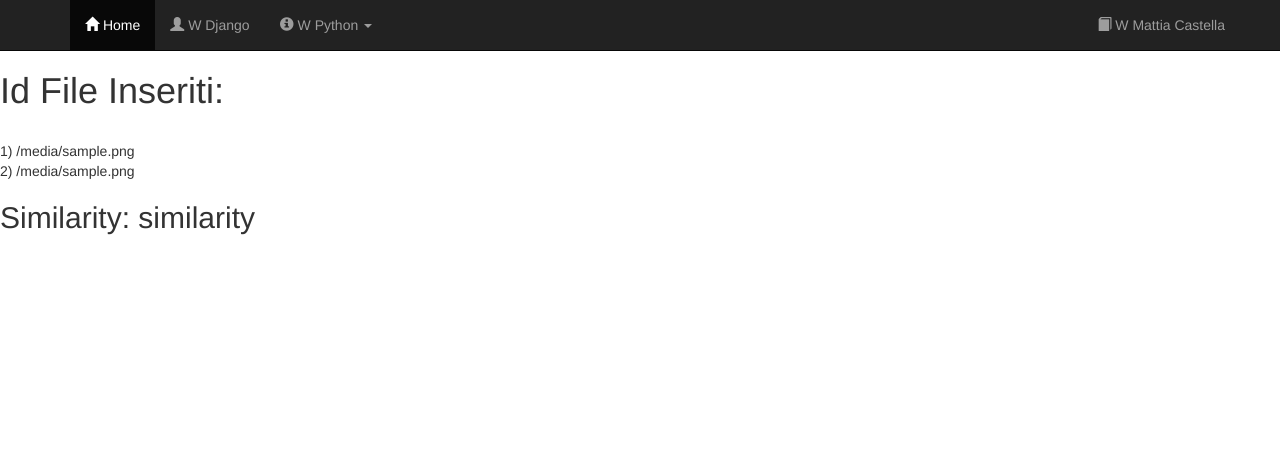
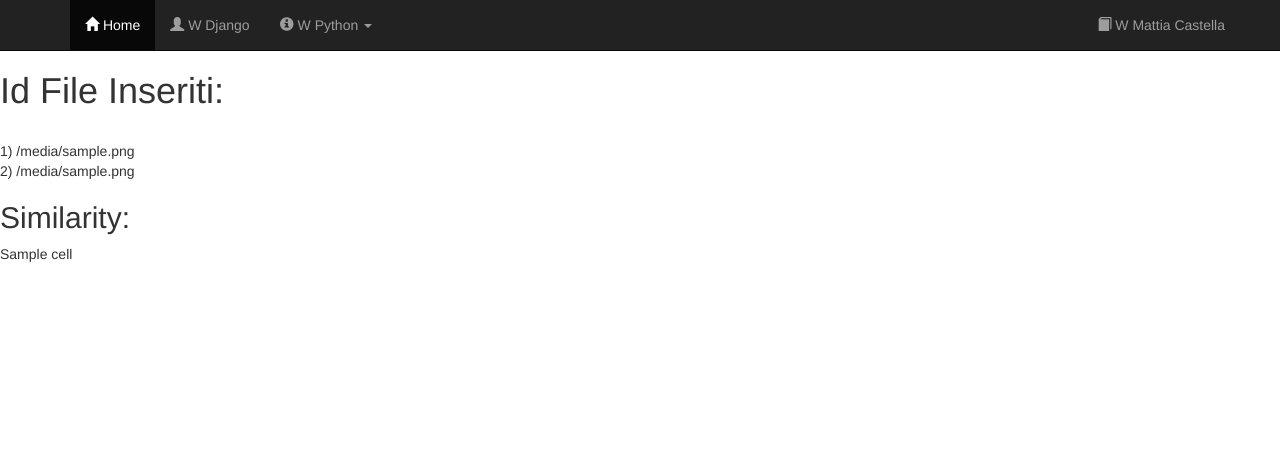
Before and after one commit to giuseppemauro99/iatextsimilarity, a Django app: template hello/templates/calculatesimilarity.html in a window 1280 px wide. Shown: the top 464 px of the page. Run offline with Django 3.2, Linux system fonts and the light colour scheme; the template is opened without the code that fills it: most values are stand-ins (such as "Sample title", 1, 10 or a date in 2020); some libraries are stand-ins or nearby versions.

Commit message:
adding calculate similarity

```diff
--- a/hello/templates/calculatesimilarity.html
+++ b/hello/templates/calculatesimilarity.html
@@ -6,6 +6,11 @@
 <h1>Id File Inseriti: </h1><br/>
 1) {{ id_file1 }} <br/> 2) {{ id_file2 }}
 <br/>
-<h2>Similarity: {{ 'similarity' }}</h2>
+<h2>Similarity: </h2>
+{% for row in sim_matrix %}
+    {% for cell in row %}
+        {{ cell }}
+    {% endfor %}
+{% endfor %}
 
 {% endblock %}
--- a/hello/views.py
+++ b/hello/views.py
@@ -63,7 +63,7 @@ def calculatesimilarity(request):
     file2 = mydb.get_collection("files").find_one_and_delete({'_id': file2id})
 
     return render(request, 'calculatesimilarity.html', {'id_file1': file1id, 'id_file2': file2id,
-                                                        'similarity': similarityMatrix(file1, file2)})
+                                                        'sim_matrix': similarityMatrix(file1, file2)})
 
 
 def similarityMatrix(file1, file2):  # non so se funzia
```
